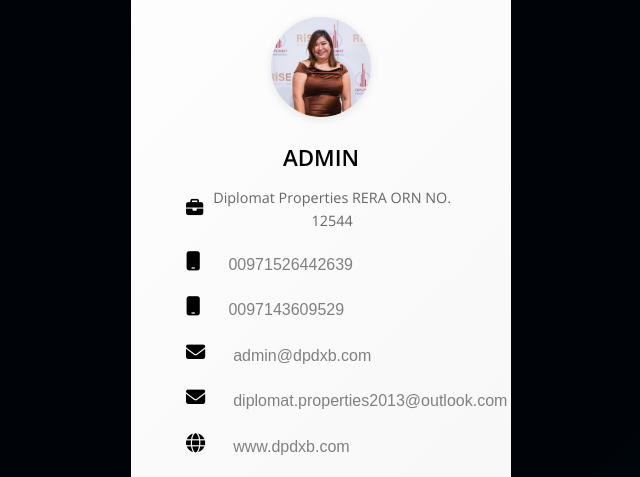
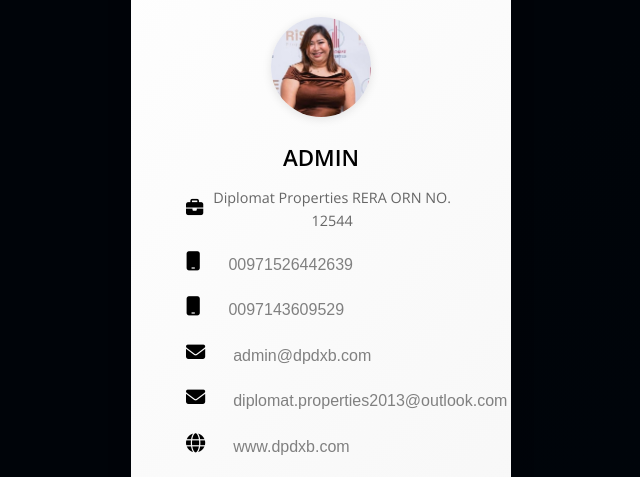
Before and after one commit to Diplomat-Properties/admin, a plain HTML site: page index.html in a window 1280 px wide. Shown: the part 250-727 px from the top of the page, without its empty margins (319-959 px from the left). Drawn offline with nearby package versions, Linux system fonts and the light colour scheme.

Commit message:
Update index.html

```diff
--- a/index.html
+++ b/index.html
@@ -22,7 +22,7 @@
     </div>
 
     <div class="agent-section">
-      <img src="img/kate.jpeg" alt="Agent Photo" class="agent-photo">
+      <img src="img/kate1.jpeg" alt="Agent Photo" class="agent-photo">
       <h3 class="agent-name">ADMIN</h3>
 
       <p class="agent-registration"><span class="registration-symbol"><i class="fa-solid fa-briefcase detail-icon"></i></span> Diplomat Properties RERA ORN NO. 12544</p>
```
